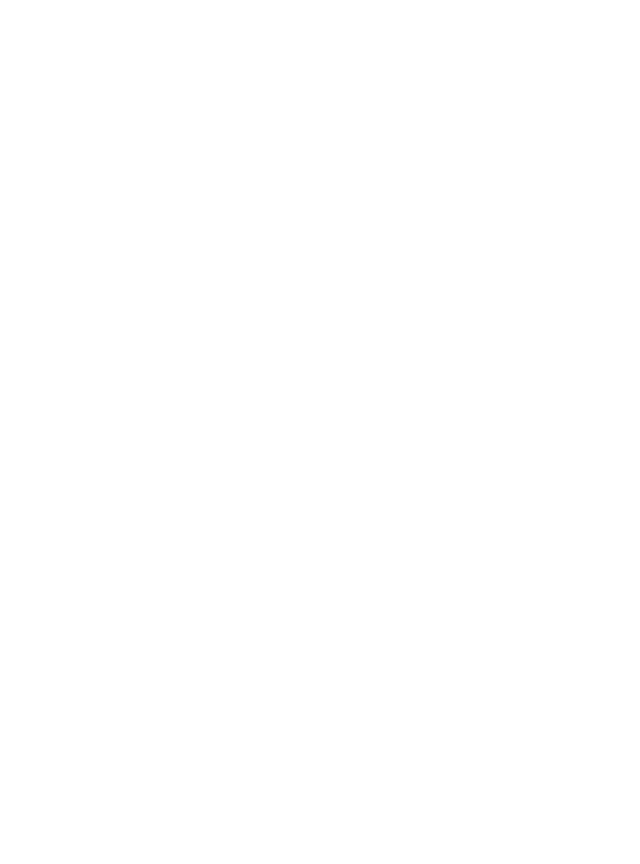
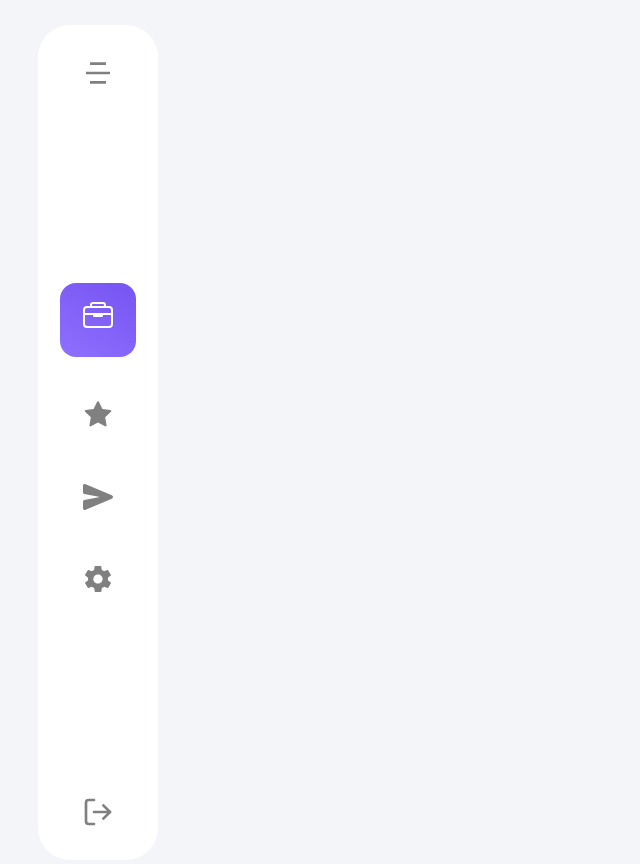
Before and after one commit to Aldrin1807/WorkWise, a React (Vite) app in the folder work-wise/: page / in a window 1280 px wide. Shown: the top 864 px of the page, without its empty margins (0-640 px from the left). Before the commit the page ends 800 px from the top, so only its background shows below. Built offline with nearby package versions, Linux system fonts and the light colour scheme.

Commit message:
left-nav UI done!

```diff
--- a/work-wise/package.json
+++ b/work-wise/package.json
@@ -10,6 +10,7 @@
     "preview": "vite preview"
   },
   "dependencies": {
+    "bootstrap-icons": "^1.10.5",
     "react": "^18.2.0",
     "react-bootstrap": "^2.7.4",
     "react-dom": "^18.2.0",
--- a/work-wise/src/App.css
+++ b/work-wise/src/App.css
@@ -0,0 +1,3 @@
+body{
+    background-color: #F4F5F8;
+}
--- a/work-wise/src/App.tsx
+++ b/work-wise/src/App.tsx
@@ -1,11 +1,12 @@
 
 import './App.css'
+import LeftNav from './Components/Left/LeftNav'
 
 function App() {
 
   return (
     <>
-
+      <LeftNav />
     </>
   )
 }
--- a/work-wise/src/Components/Left/LeftNav.css
+++ b/work-wise/src/Components/Left/LeftNav.css
@@ -0,0 +1,39 @@
+.left-nav{
+    background-color: white;
+    width: 7.5rem;
+    height: 52.188rem;
+    margin-top: 25px;
+    margin-left: 30px;
+    border-radius: 2rem;
+
+    display: flex;
+    flex-direction: column;
+    justify-content: space-between;
+    align-items: center;
+}
+
+.box{
+    display: flex;
+    flex-direction: column;
+    font-size: 2rem;
+    padding: 2rem;
+    color: gray;
+    text-align: center;
+}
+
+.box:nth-child(2){
+    height: 20rem;
+    justify-content: space-between;
+}
+
+
+.selected:nth-child(1){
+    text-align: center;
+    width: 60px;
+    height: 50px;
+    padding: 0.5rem;
+    border-radius: 1rem;
+    background: linear-gradient(209.98deg, #7957F3 12.1%, #8F70FF 100.71%);
+    color: white;
+    padding-top: 1rem;
+}
--- a/work-wise/src/Components/Left/LeftNav.tsx
+++ b/work-wise/src/Components/Left/LeftNav.tsx
@@ -0,0 +1,35 @@
+import './LeftNav.css'
+import { RiMenu5Fill } from "react-icons/ri";
+import { IoBriefcaseOutline } from "react-icons/io5";
+import {AiFillStar} from "react-icons/ai"
+import { IoSend } from "react-icons/io5";
+import { IoMdSettings } from "react-icons/io";
+import { FiLogOut } from "react-icons/fi";
+
+function LeftNav(){
+    return (
+        <div className='left-nav'>
+            <div className="box">
+                <RiMenu5Fill />
+            </div>
+            <div className="box">
+                <div className='selected'>
+                <IoBriefcaseOutline />
+                </div >
+                <div className='selected'>
+                <AiFillStar />
+                </div>
+                <div className='selected'>
+                <IoSend />
+                </div>
+                <div className='selected'>
+                <IoMdSettings />
+                </div>
+            </div>
+            <div className="box">
+                <FiLogOut />
+            </div>
+        </div>
+    )
+}
+export default LeftNav
```
Also changed, not shown: 1 other file (tests, documents, lock files or other folders).
